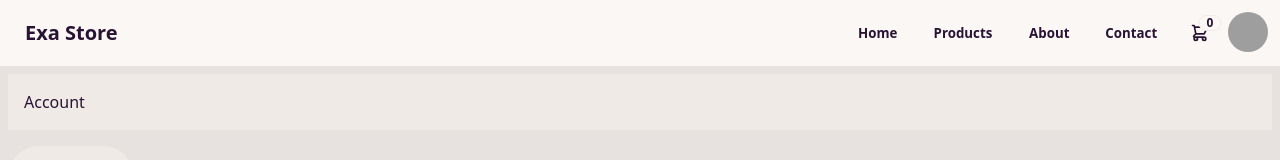
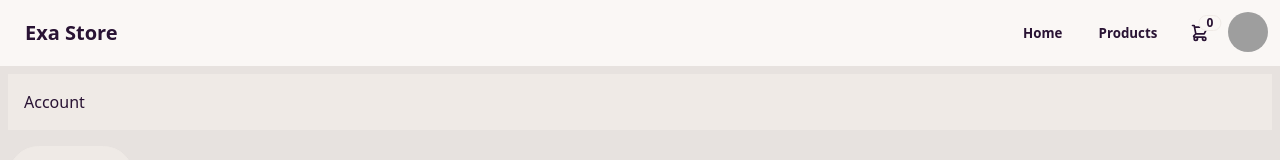
Before and after one commit to exa31/studikasusEduFe, a React (Vite) app: page /account in a window 1280 px wide. Shown: the top 160 px of the page. Built offline with nearby package versions, Linux system fonts and the light colour scheme; no server answers; grey boxes are pictures that could not be loaded.

Commit message:
fix navbar account

```diff
--- a/src/layouts/Account.jsx
+++ b/src/layouts/Account.jsx
@@ -64,8 +64,6 @@ export default function Dashboard() {
                 <div className={isActive ? 'fixed flex-col items-end z-30 top-16 bg-base-100 w-full right-0' : "flex-none hidden text-center md:flex"}>
                     <NavLink to='/' className="btn btn-ghost">Home</NavLink>
                     <NavLink to='/products' className="btn btn-ghost">Products</NavLink>
-                    <NavLink to='/about' className="btn btn-ghost">About</NavLink>
-                    <NavLink to='/contact' className="btn btn-ghost">Contact</NavLink>
                 </div>
                 <div className="flex-none">
                     <div className="dropdown dropdown-end">
```
